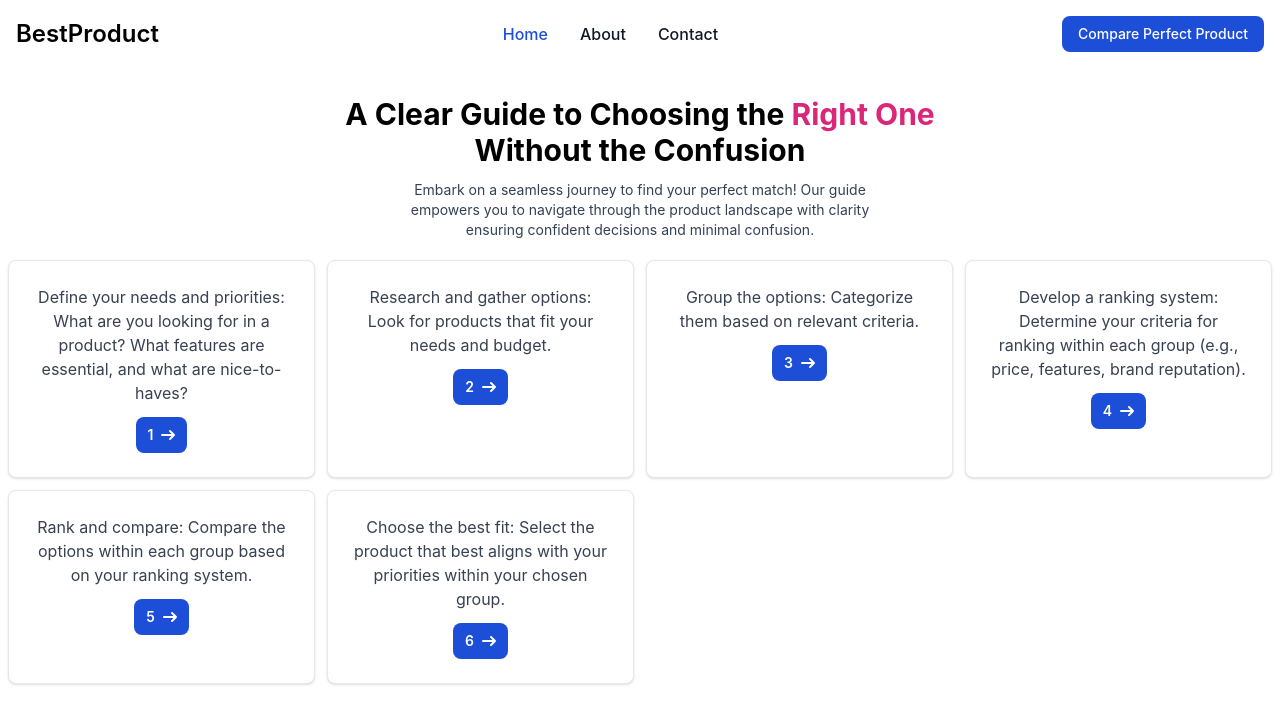
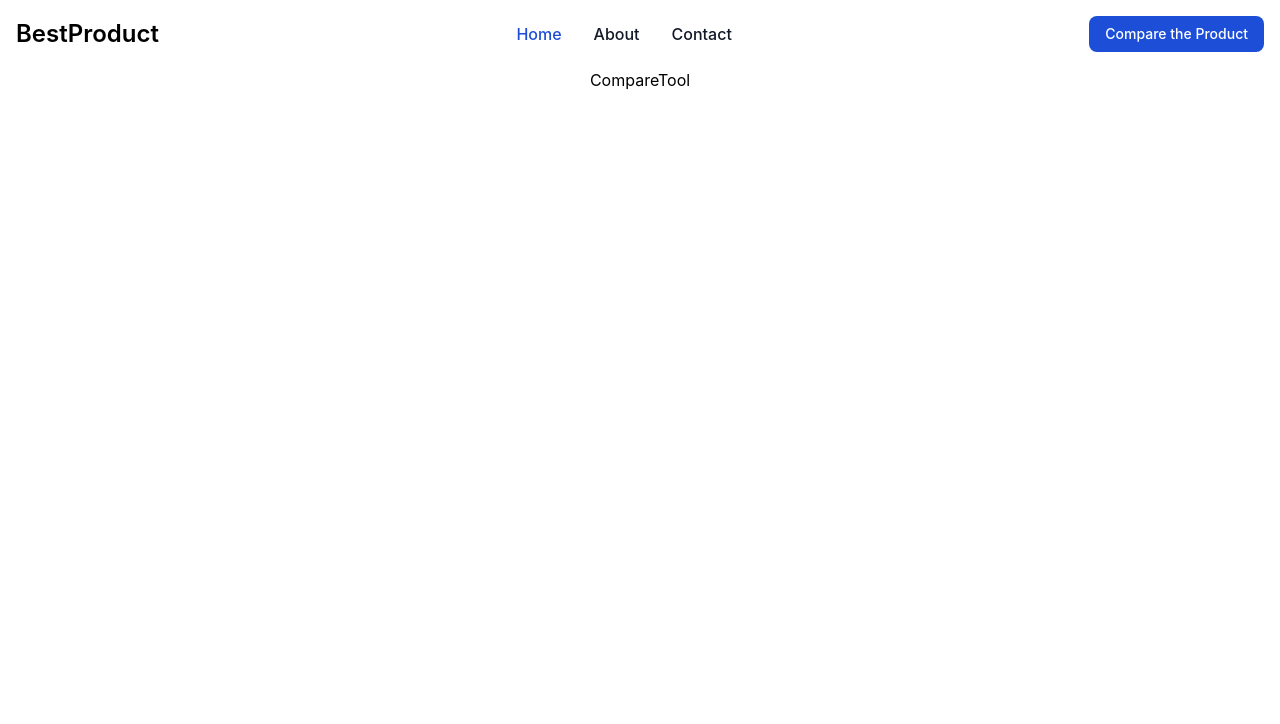
Before and after one commit to deepu2126/BestProduct, a React (Create React App) app in the folder best-product/: page /tool in a window 1280 px wide. Shown: the top 724 px of the page. Built offline with nearby package versions, Linux system fonts and the light colour scheme.

Commit message:
Page layout UI (#9)
* tailwind setup

* UI - Navbar UI implementation

* UI - Added Heading and para

* adding some content

* Card UI fixes and step description

* implmeneted Routing functionalities

```diff
--- a/best-product/package.json
+++ b/best-product/package.json
@@ -8,6 +8,7 @@
     "@testing-library/user-event": "^13.5.0",
     "react": "^18.2.0",
     "react-dom": "^18.2.0",
+    "react-router-dom": "^6.21.1",
     "react-scripts": "5.0.1",
     "web-vitals": "^2.1.4"
   },
--- a/best-product/src/App.js
+++ b/best-product/src/App.js
@@ -1,31 +1,21 @@
 import "./App.css";
+import ReactDOM from "react-dom";
+import { BrowserRouter, Routes, Route } from "react-router-dom";
 import NavBar from "./components/NavBar/NavBar";
 import InitalCard from "./components/commonComponents/IntialCard";
+import CompareTool from "./components/commonComponents/CompareTool";
 
 function App() {
   return (
-    <div className="App">
-      <NavBar />
-      <main className="p-2">
-        <div className="m-5">
-          <h1 className="text-3xl font-bold">
-            A Clear Guide to Choosing the{" "}
-            <span className="text-pink-600">Right One</span> <br /> Without the
-            Confusion
-          </h1>
-          <p className="text-center px-48 text-sm mt-3 font-medum text-slate-700">
-            Embark on a seamless journey to find your perfect match! Our guide{" "}
-            <br />
-            empowers you to navigate through the product landscape with clarity
-            <br />
-            ensuring confident decisions and minimal confusion.
-          </p>
-        </div>
-        <div>
-          <InitalCard />
-        </div>
-      </main>
-    </div>
+    <BrowserRouter>
+      <div className="App">
+        <NavBar />
+        <Routes>
+          <Route exact path="/" element={<InitalCard />} />
+          <Route path="/tool" element={<CompareTool />} />
+        </Routes>
+      </div>
+    </BrowserRouter>
   );
 }
 
--- a/best-product/src/components/NavBar/NavBar.js
+++ b/best-product/src/components/NavBar/NavBar.js
@@ -1,10 +1,14 @@
 import React from "react";
+import { Link } from "react-router-dom";
 
 export default function NavBar() {
   return (
     <nav className="bg-white border-gray-200 dark:bg-gray-900">
       <div className="max-w-screen-xl flex flex-wrap items-center justify-between mx-auto p-4">
-        <a href="" className="flex items-center space-x-3 rtl:space-x-reverse">
+        <Link
+          to="/"
+          className="flex items-center space-x-3 rtl:space-x-reverse"
+        >
           {/* <img
             src="https://flowbite.com/docs/images/logo.svg"
             className="h-8"
@@ -13,13 +17,13 @@ export default function NavBar() {
           <span className="self-center text-2xl font-semibold whitespace-nowrap dark:text-white">
             BestProduct
           </span>
-        </a>
+        </Link>
         <div className="flex md:order-2 space-x-3 md:space-x-0 rtl:space-x-reverse">
           <button
             type="button"
             className="text-white bg-blue-700 hover:bg-blue-800 focus:ring-4 focus:outline-none focus:ring-blue-300 font-medium rounded-lg text-sm px-4 py-2 text-center dark:bg-blue-600 dark:hover:bg-blue-700 dark:focus:ring-blue-800"
           >
-            Compare Perfect Product
+            <Link to="/tool">Compare the Product</Link>
           </button>
           <button
             data-collapse-toggle="navbar-cta"
--- /dev/null
+++ b/best-product/src/components/commonComponents/CompareTool.js
@@ -0,0 +1,5 @@
+import React from "react";
+
+export default function CompareTool() {
+  return <div>CompareTool</div>;
+}
--- a/best-product/src/components/commonComponents/IntialCard.js
+++ b/best-product/src/components/commonComponents/IntialCard.js
@@ -40,10 +40,28 @@ export default function IntialCard() {
   ];
 
   return (
-    <div className="grid grid-cols-4 gap-3">
-      {stepToExplore.map((item, index) => (
-        <Card key={index} step={index} content={item} />
-      ))}
-    </div>
+    <main className="p-2">
+      <div className="m-5">
+        <h1 className="text-3xl font-bold">
+          A Clear Guide to Choosing the{" "}
+          <span className="text-pink-600">Right One</span> <br /> Without the
+          Confusion
+        </h1>
+        <p className="text-center px-48 text-sm mt-3 font-medum text-slate-700">
+          Embark on a seamless journey to find your perfect match! Our guide{" "}
+          <br />
+          empowers you to navigate through the product landscape with clarity
+          <br />
+          ensuring confident decisions and minimal confusion.
+        </p>
+      </div>
+      <div>
+        <div className="grid grid-cols-4 gap-3">
+          {stepToExplore.map((item, index) => (
+            <Card key={index} step={index} content={item} />
+          ))}
+        </div>
+      </div>
+    </main>
   );
 }
```
Also changed, not shown: 1 other file (tests, documents, lock files or other folders).
